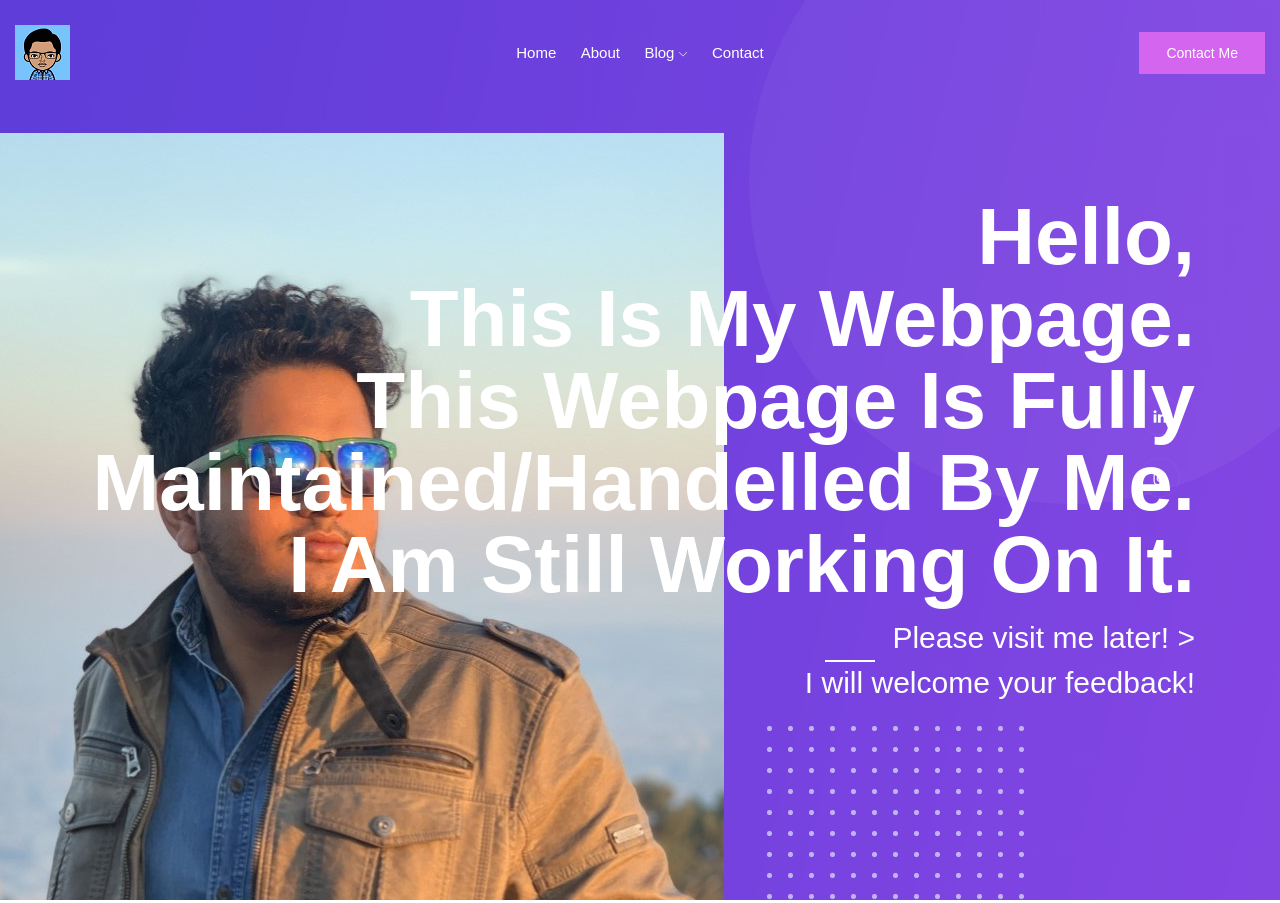
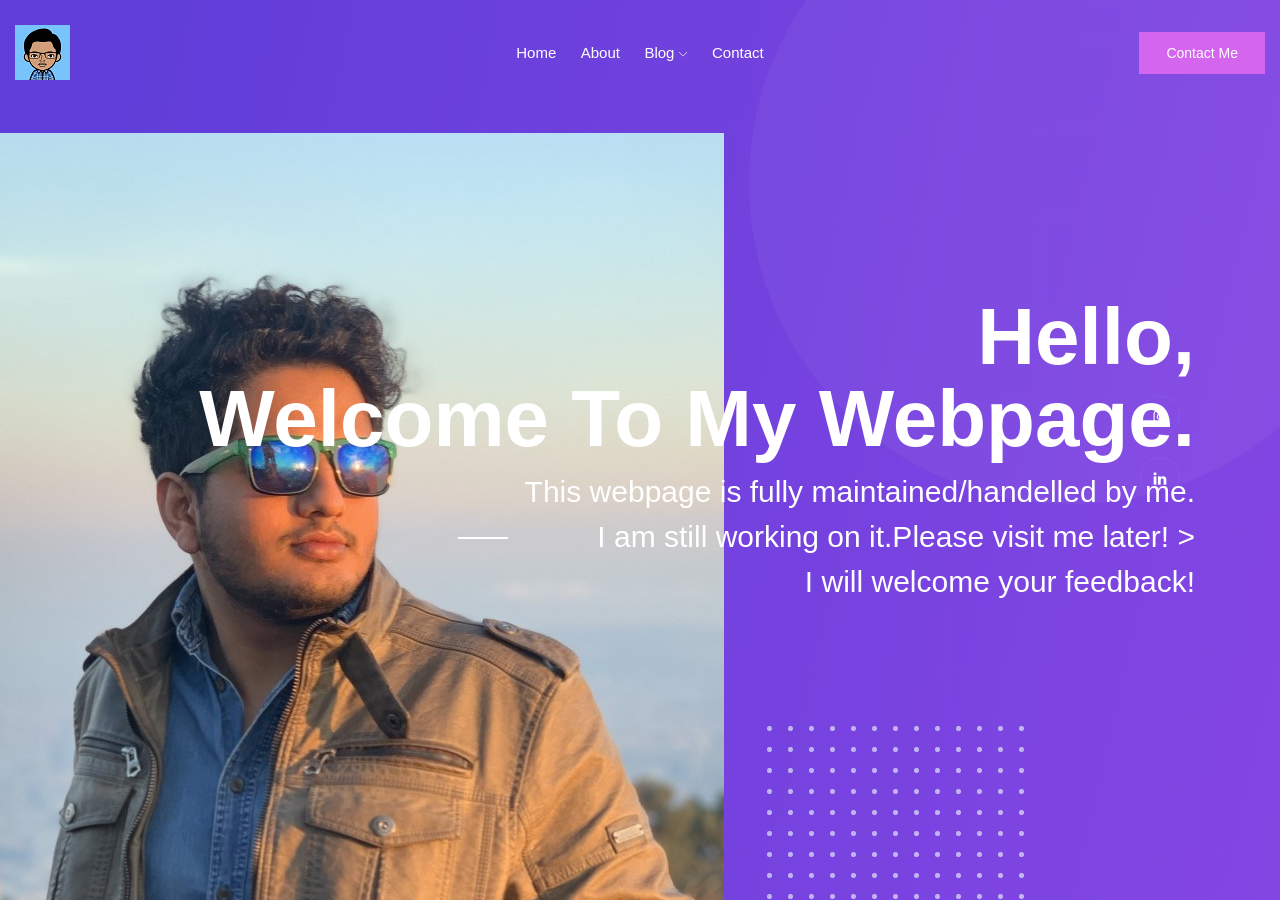
Before and after one commit to Kushal0707/Kushal0707.github.io, a plain HTML site: page index.html in a window 1280 px wide. Shown: the top 903 px of the page. Drawn offline with Linux system fonts and the light colour scheme; a web font is replaced by a local one.

Commit message:
Update index.html

```diff
--- a/index.html
+++ b/index.html
@@ -96,10 +96,11 @@
             </div>
             <div class="social_links">
                 <ul>
-                    <li><a href="https//www.linkedin.com/in/Kushaldumre/"> <i class="fa fa-linkedin"></i> </a></li>
+
                     <!-- <li><a href="#"> <i class="fa fa-twitter"></i> </a></li> -->
                     <li><a href="https://www.instagram.com/kushd77/"> <i class="fa fa-instagram"></i> </a></li>
                     <!-- <li><a href="#"> <i class="fa fa-google-plus"></i> </a></li> -->
+                    <li><a href="https//www.linkedin.com/in/Kushaldumre/"> <i class="fa fa-linkedin"></i> </a></li>
                 </ul>
             </div>
             <div class="container">
@@ -108,12 +109,10 @@
                         <div class="slider_text text-right">
                             <h3>
                                 Hello,  <br>
-                                This is my webpage. <br>
-
-                                This webpage is fully maintained/handelled by me. I am still working on it.
+                                Welcome to my webpage. <br>
 
                             </h3>
-                            <span>Please visit me later! ><br> I will welcome your feedback!</span>
+                            <span>This webpage is fully maintained/handelled by me.<br>  I am still working on it.Please visit me later! ><br> I will welcome your feedback!</span>
                         </div>
                     </div>
                 </div>
```
